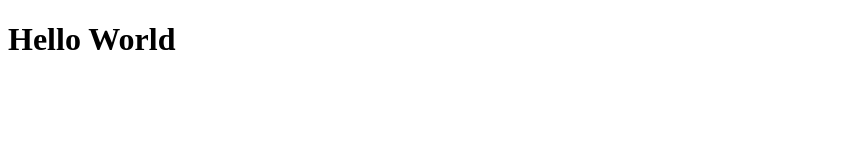
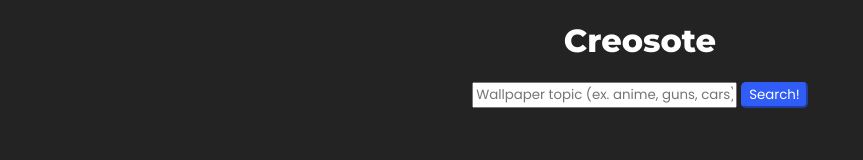
Before and after one commit to Avngarde/creosote, an Electron app: page index.html in a window 1280 px wide. Shown: the whole page, without its empty margins (0-863 px from the left). Drawn offline with Linux system fonts and the light colour scheme.

Commit message:
Made basic design

```diff
--- a/index.html
+++ b/index.html
@@ -4,9 +4,20 @@
     <meta charset="UTF-8">
     <meta http-equiv="X-UA-Compatible" content="IE=edge">
     <meta name="viewport" content="width=device-width, initial-scale=1.0">
-    <title>Document</title>
+    <link rel="stylesheet" href="./style/style.css">
+    <title>Creosote</title>
 </head>
 <body>
-    <h1>Hello World</h1>
+    <div id="container">
+        <h1>Creosote</h1>
+        <div id="form_holder">
+            <input type="text" placeholder="Wallpaper topic (ex. anime, guns, cars)">
+            <button>Search!</button>
+        </div>
+
+        <div id="wallpaper_grid">
+
+        </div>
+    </div>
 </body>
 </html>
--- a/index.js
+++ b/index.js
@@ -9,7 +9,9 @@ function createWindow() {
       preload: path.join(__dirname, "preload.js"),
       nodeIntegration: true
     },
-    width: 800,
+    width: 500,
+    minHeight: 600,
+    minWidth: 500,
   });
 
   mainWindow.loadFile("index.html");
--- /dev/null
+++ b/style/style.css
@@ -0,0 +1,32 @@
+@import url('https://fonts.googleapis.com/css2?family=Montserrat:wght@800&display=swap');
+@import url('https://fonts.googleapis.com/css2?family=Poppins&display=swap');
+
+body {
+    margin:0;
+}
+
+#container {
+    width: 100%;
+    height: 100vh;
+    display: flex;
+    flex-direction: column;
+    align-items: center;
+    background-color: rgb(36, 35, 35);
+}
+
+#container h1{
+    font-family: 'Montserrat', sans-serif;
+    color: white;
+}
+
+#form_holder input {
+    font-family: 'Poppins', sans-serif;
+}
+
+#form_holder button {
+    font-family: 'Poppins', sans-serif;
+    color: rgb(255 255 255);
+    background-color: rgb(48 92 248);
+    border-color: rgb(48 92 248);
+    border-radius: 5px;
+}
```
Also changed, not shown: wallpaper/wallpaper.js (added).
